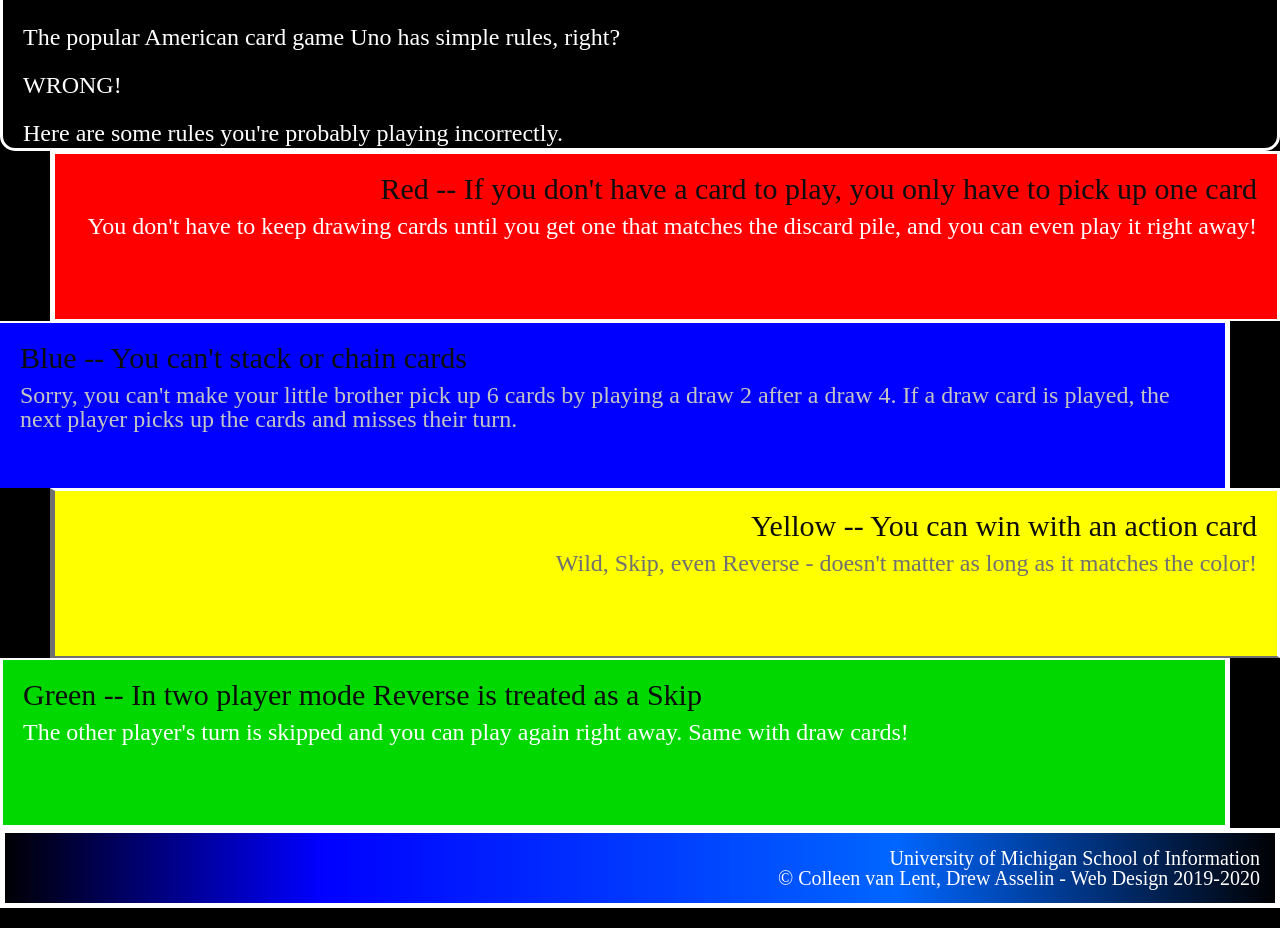
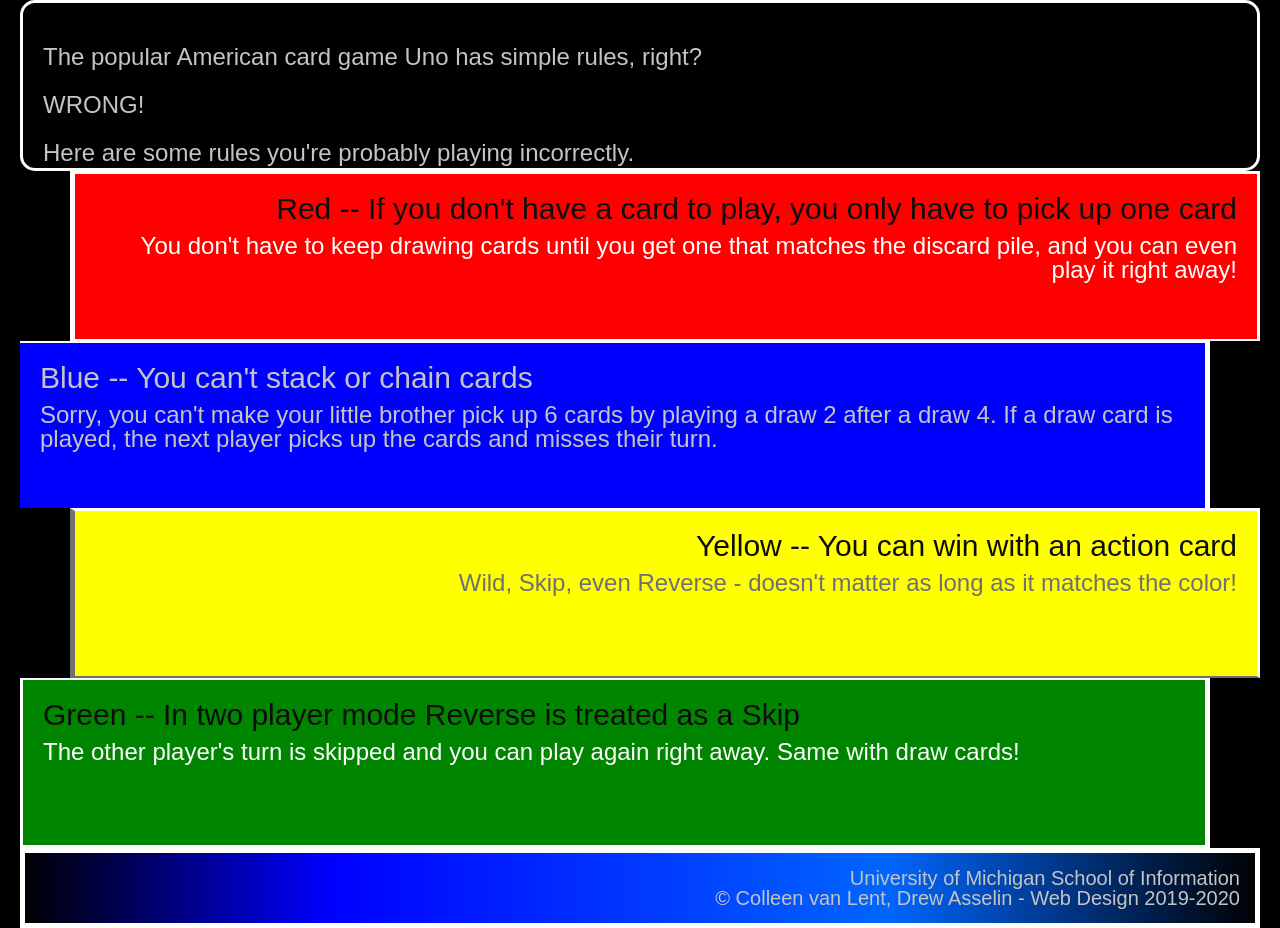
Before and after one commit to SayemaDavla/hw2-2023, a plain HTML site: page index.html in a window 1280 px wide. Shown: the part 328-1256 px from the top of the page. Drawn offline with Linux system fonts and the light colour scheme.

Commit message:
Add files via upload

```diff
--- a/css/style.css
+++ b/css/style.css
@@ -1,11 +1,11 @@
 body{
     background-color:#000000;
     color:#ffffff;
-    font-family: Arial,Verdana;
-    margin: 20px;
-    margin-bottom: 0;
+    font-family: Arial,Verdana !important;
+    margin: 20px 20px 0px 20px !important;
+    margin-bottom: 0 !important;
 }
-main >h1{
+main h1{
     font-size: 42px;
     padding: 15px;
     text-align: center;
@@ -46,6 +46,9 @@ main div{
     border-bottom: 2px solid;
     border-left: 5px solid;
 }
+.red p{
+    color: #ffffff;
+}
 .blue {
     background-color: #0000FF;
     text-align: left;
@@ -54,26 +57,31 @@ main div{
     border-style: solid;
   }
 
-  .blue h1,
-  .blue p {
+.blue h2,p {
     color: #C4C4C4;
-  }
-  .yellow {
+}
+.yellow {
     background-color: #FFFF00;
     text-align: right;
     margin-left: 50px;
     border-bottom: 2px solid;
     border-left: 5px solid;
     color: #707070;
-  }
+}
+.yellow p{
+    color: #707070;
+}
 
-  .green {
-    background-color:#00D800;
+.green {
+    background-color:#008500;
     text-align: left;
     margin-right: 50px;
     border-right: 5px solid;
     border-top: 2px solid;
-  }
+}
+.green p{
+    color:#ffffff;
+}
 
 
 footer p{
```
